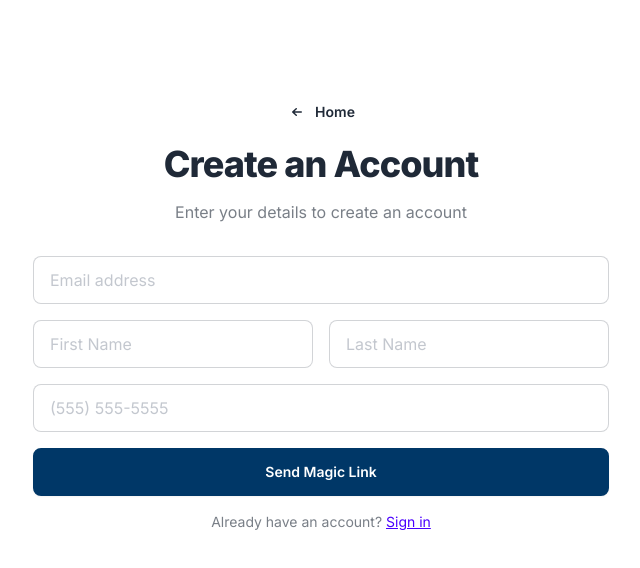
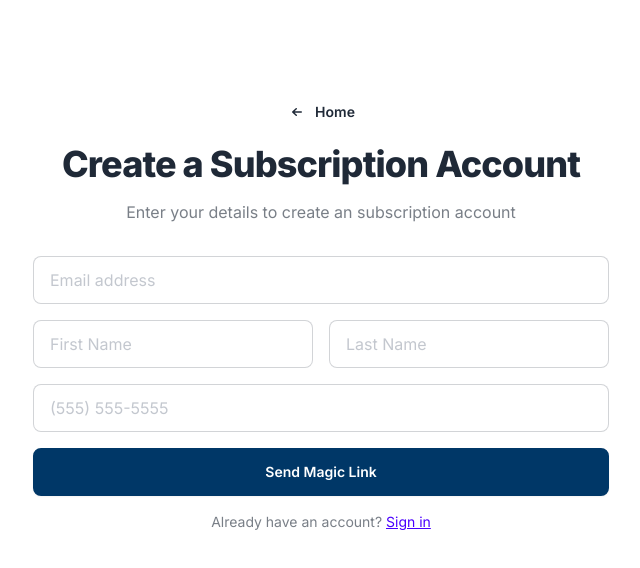
Before and after one commit to quinlayen/fa-wizard-prod, a Next.js app: page /signin in a window 1280 px wide. Shown: the top 568 px of the page, without its empty margins (319-959 px from the left). Built offline with nearby package versions, Linux system fonts and the light colour scheme; no server answers.

Commit message:
changed text in sign in page and updated location of button

```diff
--- a/app/dashboard/page.tsx
+++ b/app/dashboard/page.tsx
@@ -137,7 +137,16 @@ export default function Dashboard() {
         {profile?.is_subscribed ? (
           <>
             <div className="bg-white p-6 rounded-lg shadow">
-              <h2 className="text-2xl font-bold mb-6">School Information</h2>
+              <div className="mb-6">
+                <a
+                  href="https://www.fawizard.net/login"
+                  target="_blank"
+                  rel="noopener noreferrer"
+                  className="inline-block bg-[#003767] text-white px-8 py-3 rounded-lg text-lg font-semibold hover:bg-[#FDB913] transition-colors"
+                >
+                  Access {schools[0].short_school_name}
+                </a>
+              </div>
               {schools.length > 0 ? (
                 <div className="space-y-6">
                   <div className="flex justify-between items-center">
@@ -210,18 +219,6 @@ export default function Dashboard() {
                           </div>
                         </div>
                       </div>
-
-                      {/* Access Button */}
-                      <div className="mt-8 text-center">
-                        <a
-                          href="https://www.fawizard.net/login"
-                          target="_blank"
-                          rel="noopener noreferrer"
-                          className="inline-block bg-[#003767] text-white px-8 py-3 rounded-lg text-lg font-semibold hover:bg-[#002a4d] transition-colors"
-                        >
-                          Access {schools[0].short_school_name}
-                        </a>
-                      </div>
                     </div>
                   )}
                 </div>
--- a/app/signin/page.tsx
+++ b/app/signin/page.tsx
@@ -119,10 +119,10 @@ export default function Login() {
 
       <div className="text-center mb-8">
         <h1 className="text-3xl md:text-4xl font-extrabold tracking-tight mb-4">
-          {isSignUp ? 'Create an Account' : 'Sign In'}
+          {isSignUp ? 'Create a Subscription Account' : 'Sign In to Subscription Payment System'}
         </h1>
         <p className="text-base-content/60">
-          {isSignUp ? 'Enter your details to create an account' : 'Welcome back! Enter your email to sign in'}
+          {isSignUp ? 'Enter your details to create an subscription account' : 'Welcome back! Enter your email to sign in to the subscription payment portal'}
         </p>
       </div>
 
```
